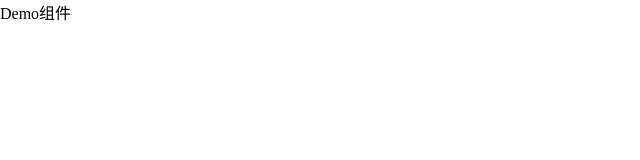
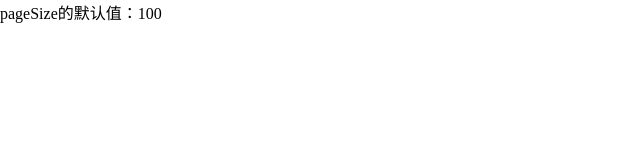
Before and after one commit to PlumDong/react-demo-heima, a JavaScript app: page / in a window 1280 px wide. Shown: the top 160 px of the page, without its empty margins (0-640 px from the left). Built offline with nearby package versions, Linux system fonts and the light colour scheme.

Commit message:
3. props-默认值

```diff
--- a/src/index.js
+++ b/src/index.js
@@ -2,20 +2,13 @@ import ReactDOM from 'react-dom';
 import './index.css';
 import PropTypes from 'prop-types'
 
-const Demo = (props) => {
-    return <div>Demo组件</div>
+// 分页组件
+const Pagination = ({pageSize = 100}) => {
+    return <div> pageSize的默认值：{pageSize}</div>
 }
-Demo.propTypes = {
-    // 常见类型
-    optionalFunc: PropTypes.func,
-    // 常见类型+必填
-    requiredFunc: PropTypes.func.isRequired,
-    // 特定结构的对象
-    optionalObjectWithShape: PropTypes.shape({
-        color: PropTypes.string,
-        fontSize: PropTypes.number
-    })
-}
+
+// 使用组件
+
 const root = ReactDOM.createRoot(document.getElementById("root"))
 
-root.render(Demo({}));
+root.render(<Pagination />);
```
